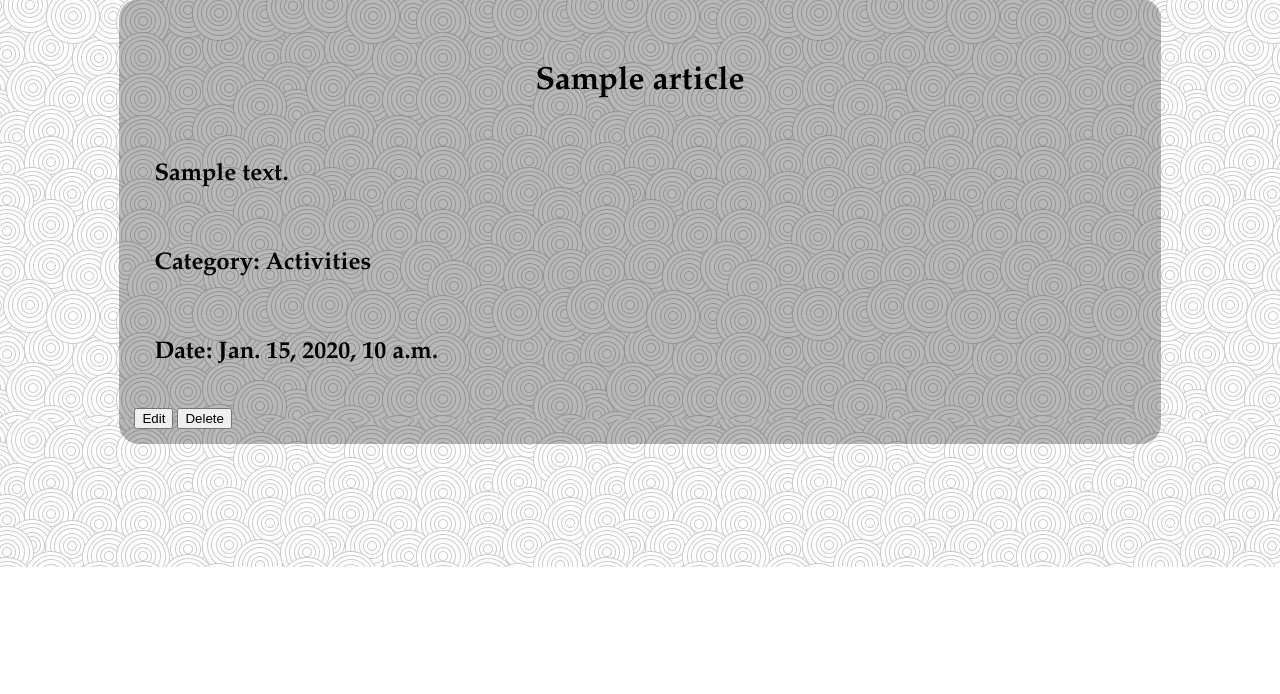
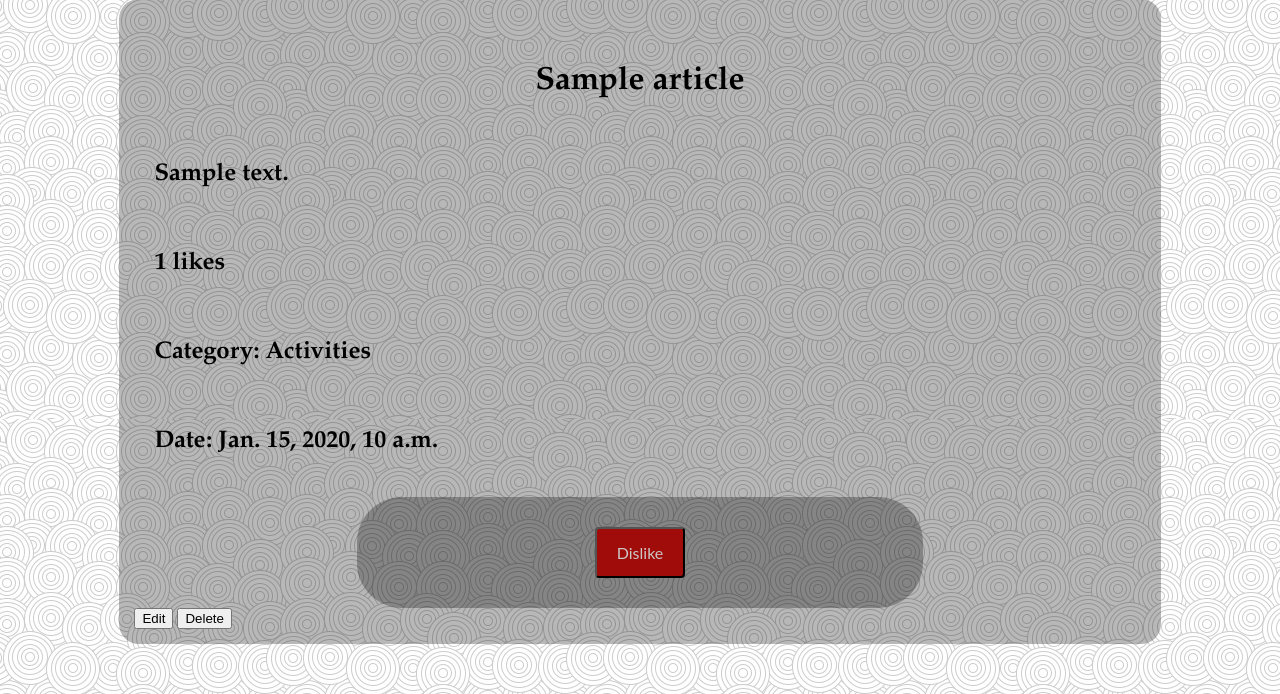
Before and after one commit to Kristian-GIchev/MG_newspaper, a Django app: page /management/view-article/1 in a window 1280 px wide. Shown: the part 233-927 px from the top of the page. Before the commit the page ends 800 px from the top, so only its background shows below. Run offline with Django 3.2, Linux system fonts and the light colour scheme; a user stored in the database is signed in; tables that the repository leaves empty hold one stand-in row (values such as "Sample post").

Commit message:
Likes V1

```diff
--- a/newspaper/article_management/models.py
+++ b/newspaper/article_management/models.py
@@ -11,6 +11,7 @@ class Article(models.Model):
     created_at = models.DateTimeField(auto_now_add=True)
     updated_at = models.DateTimeField(auto_now=True)
     user = models.ForeignKey(UserModel, on_delete=models.DO_NOTHING, default=None, null=True)
+    likes = models.ManyToManyField(UserModel, related_name='article_post')
 
     class ArticleTypes(models.TextChoices):
         sports = 'sports'
@@ -24,3 +25,17 @@ class Article(models.Model):
         choices=ArticleTypes.choices,
         default=ArticleTypes.news,
         )
+
+    def total_likes(self):
+        return self.likes.count()
+
+    def shorten_description(self):
+        max_words = 10
+        split = self.description.split(' ', max_words)
+        split.pop(max_words)
+        short_description = ""
+        for word in split:
+            short_description += word + " "
+        short_description = short_description[:-1] + "..."
+        self.description = short_description
+        return 'success'
--- a/newspaper/article_management/urls.py
+++ b/newspaper/article_management/urls.py
@@ -1,6 +1,7 @@
 from django.urls import path
 
-from newspaper.article_management.views import create_article, view_my_articles, edit_article, delete_article, view_article
+from newspaper.article_management.views import create_article, view_my_articles, edit_article, delete_article, view_article, \
+    like_article
 
 urlpatterns = [
     path('create-article/', create_article, name='create_article'),
@@ -8,4 +9,5 @@ urlpatterns = [
     path('edit-article/<int:pk>', edit_article, name='edit_article'),
     path('delete-article/<int:pk>', delete_article, name='delete_article'),
     path('view-article/<int:pk>', view_article, name='view_article'),
+    path('like-article/<int:pk>', like_article, name='like_article'),
 ]
--- a/newspaper/article_management/views.py
+++ b/newspaper/article_management/views.py
@@ -1,5 +1,8 @@
 from django.contrib.auth.decorators import login_required
-from django.shortcuts import render, redirect
+from django.http import HttpResponseRedirect
+from django.shortcuts import render, redirect, get_object_or_404
+from django.urls import reverse
+
 from newspaper.article_management.forms import CreateArticleForm, EditArticleForm, DeleteArticleForm
 from newspaper.public.models import Article
 from newspaper.settings import LOGIN_URL
@@ -75,8 +78,25 @@ def delete_article(request, pk):
 
 def view_article(request, pk):
     article = Article.objects.get(pk=pk)
+    total_likes = article.total_likes()
+    is_liked = False
+    if article.likes.filter(id=request.user.id).exists():
+        is_liked = True
     context = {
         'name': 'View Article',
         'article': article,
+        'total_likes': total_likes,
+        'is_liked': is_liked
     }
     return render(request, 'article_management/../../templates/public/single_article.html', context)
+
+
+def like_article(request, pk):
+
+    article = get_object_or_404(Article, id=request.POST.get('article_id'))
+    if article.likes.filter(id=request.user.id).exists():
+        article.likes.remove(request.user)
+    else:
+        article.likes.add(request.user)
+
+    return HttpResponseRedirect(reverse('view_article', args=[str(pk)]))
--- a/templates/public/index.html
+++ b/templates/public/index.html
@@ -5,11 +5,9 @@
 		<div class="article">
 			<br>
 			<img src="{{ article.image.url }}" alt="">
-			<h1>{{ article.title }}</h1>
+			<h1><a href="{% url 'view_article' article.id %}">{{ article.title }}</a></h1>
 			<h2 class="description">{{ article.description }}</h2>
-			<h2>Category: {{ article.category.capitalize }}</h2>
 			<h2>Date: {{ article.created_at }}</h2>
-			<h2>Created by: {{ article.user }}</h2>
 		</div>
 	{% endfor %}
 {% endblock %}
--- a/templates/public/single_article.html
+++ b/templates/public/single_article.html
@@ -6,10 +6,20 @@
 		<img src="{{ article.image.url }}" alt="">
 		<h1>{{ article.title }}</h1>
 		<h2 class="description">{{ article.description }}</h2>
+		<h2>{{ total_likes }} likes</h2>
 		<h2>Category: {{ article.category.capitalize }}</h2>
 		<h2>Date: {{ article.created_at }}</h2>
+		<form action="{% url 'like_article' article.id %}" method="post">
+			{% csrf_token %}
+			{% if not is_liked %}
+				<button name='article_id' type="submit" value="{{ article.id }}" class="central button blue">Like</button>
+			{% else %}
+				<button name='article_id' type="submit" value="{{ article.id }}" class="central button red">Dislike</button>
+			{% endif %}
+		</form>
 
 		<button onclick="location.href = '{% url 'edit_article' article.id %}';">Edit</button>
 		<button onclick="location.href = '{% url 'delete_article' article.id %}';">Delete</button>
+
 	</div>
 {% endblock %}
```
Also changed, not shown: newspaper/public/views.py (+13 -0 lines), newspaper/article_management/migrations/0004_article_likes.py (added).
